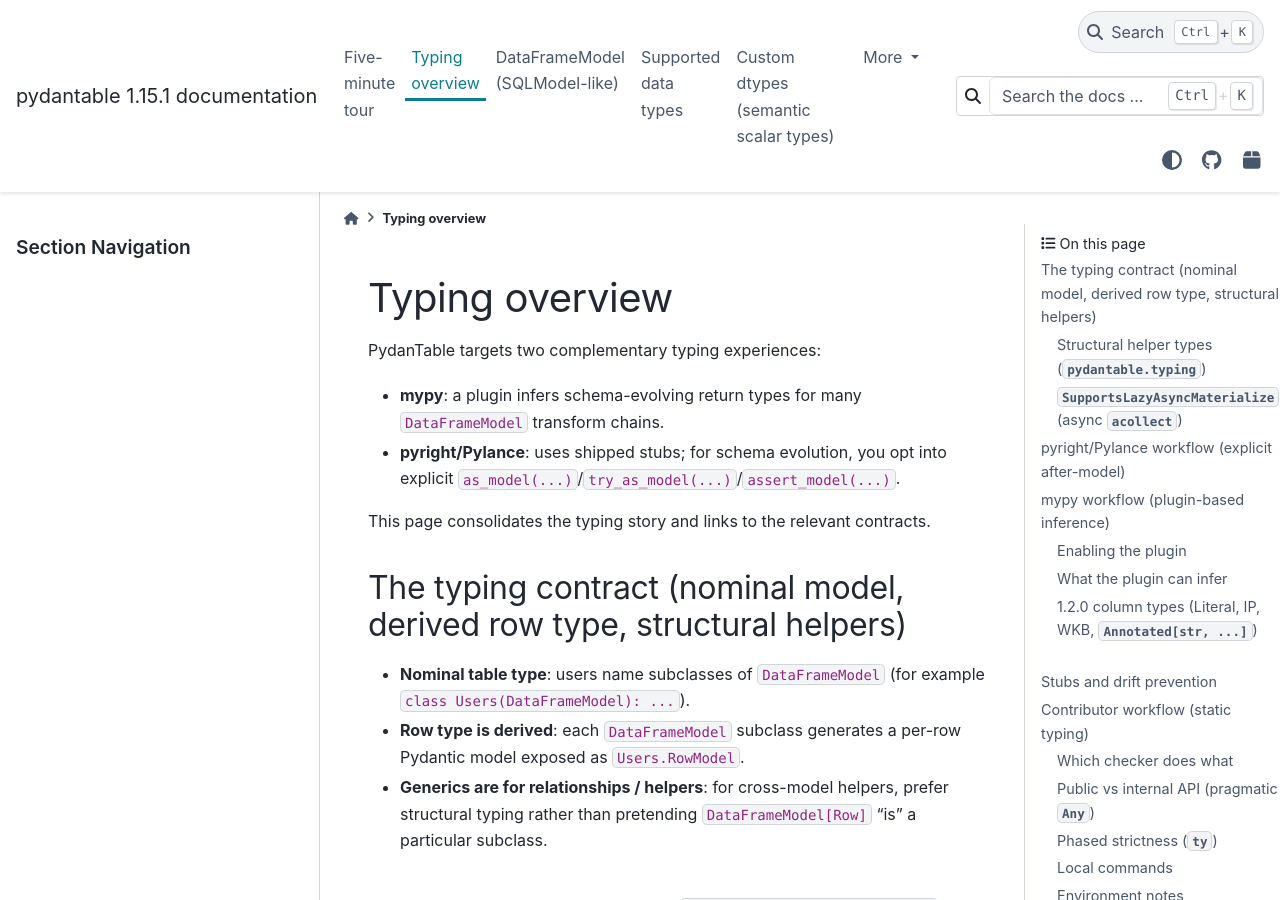
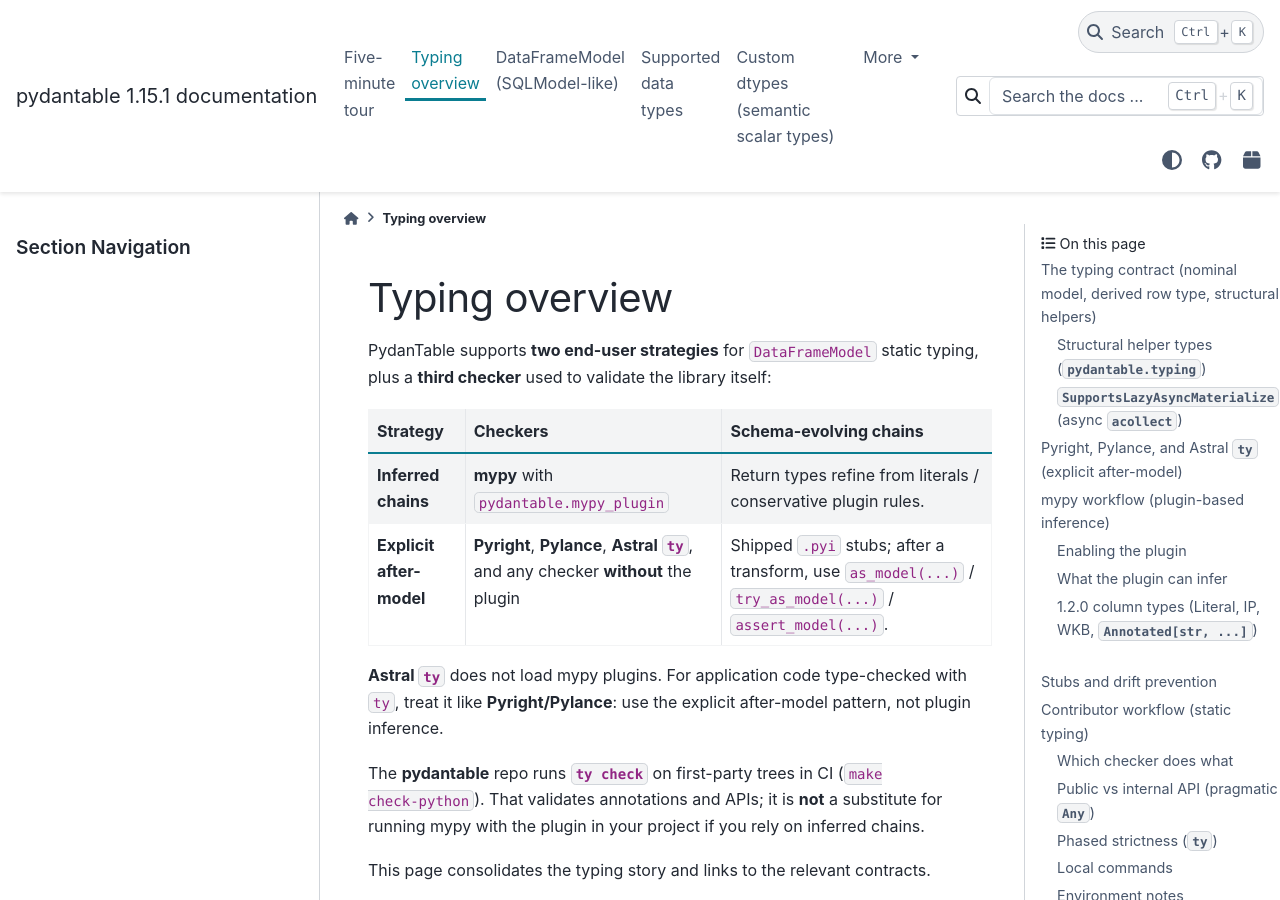
Before and after one commit to eddiethedean/pydantable, a Sphinx documentation site: the page built from docs/TYPING.md, in a window 1280 px wide and 900 px high. Built offline with Sphinx 7.4.7 and the PyData theme 0.15.4, drawn with Linux system fonts in a browser that asks for light colours; the version number is read from the project's files by our own code; some of the changed text lies outside the part shown.

Commit message:
docs(typing): align Astral ty with Pyright stub + as_model story
Document that ty does not load the mypy plugin; users should follow the
explicit after-model workflow like Pyright/Pylance. Update TYPING,
DATAFRAMEMODEL, TROUBLESHOOTING, index, and mypy config comment.

````diff
--- a/docs/TYPING.md
+++ b/docs/TYPING.md
@@ -1,9 +1,15 @@
 # Typing overview
 
-PydanTable targets two complementary typing experiences:
+PydanTable supports **two end-user strategies** for `DataFrameModel` static typing, plus a **third checker** used to validate the library itself:
 
-- **mypy**: a plugin infers schema-evolving return types for many `DataFrameModel` transform chains.
-- **pyright/Pylance**: uses shipped stubs; for schema evolution, you opt into explicit `as_model(...)`/`try_as_model(...)`/`assert_model(...)`.
+| Strategy | Checkers | Schema-evolving chains |
+|----------|----------|------------------------|
+| **Inferred chains** | **mypy** with `pydantable.mypy_plugin` | Return types refine from literals / conservative plugin rules. |
+| **Explicit after-model** | **Pyright**, **Pylance**, **Astral `ty`**, and any checker **without** the plugin | Shipped `.pyi` stubs; after a transform, use `as_model(...)` / `try_as_model(...)` / `assert_model(...)`. |
+
+**Astral `ty`** does not load mypy plugins. For application code type-checked with `ty`, treat it like **Pyright/Pylance**: use the explicit after-model pattern, not plugin inference.
+
+The **pydantable** repo runs **`ty check`** on first-party trees in CI (`make check-python`). That validates annotations and APIs; it is **not** a substitute for running mypy with the plugin in your project if you rely on inferred chains.
 
 This page consolidates the typing story and links to the relevant contracts.
 
@@ -59,11 +65,13 @@
     return await m.acollect()
 ```
 
-At **runtime**, `SupportsLazyAsyncMaterialize` is `@runtime_checkable`, so `isinstance(x, SupportsLazyAsyncMaterialize)` succeeds when `x` has a callable **`acollect`** (duck typing). That check does **not** validate coroutine return types or argument kinds; use mypy/pyright for that.
+At **runtime**, `SupportsLazyAsyncMaterialize` is `@runtime_checkable`, so `isinstance(x, SupportsLazyAsyncMaterialize)` succeeds when `x` has a callable **`acollect`** (duck typing). That check does **not** validate coroutine return types or argument kinds; use mypy, Pyright, or `ty` for that.
 
-**Static checkers:** Stubs may not list every lazy **`aread_*`** classmethod on each `DataFrameModel` subclass. If mypy/pyright complains on **`MyModel.aread_parquet(...)`**, assign via **`typing.cast(SupportsLazyAsyncMaterialize[Any], MyModel.aread_parquet(...))`**, bind **`_aread = MyModel.aread_parquet  # type: ignore[attr-defined]`**, or enable the pydantable **mypy plugin** where applicable.
+**Static checkers:** Stubs may not list every lazy **`aread_*`** classmethod on each `DataFrameModel` subclass. If **mypy** (no plugin), **Pyright/Pylance**, or **`ty`** complains on **`MyModel.aread_parquet(...)`**, assign via **`typing.cast(SupportsLazyAsyncMaterialize[Any], MyModel.aread_parquet(...))`**, bind **`_aread = MyModel.aread_parquet  # type: ignore[attr-defined]`**, or enable the pydantable **mypy plugin** (mypy only) where applicable.
 
-## pyright/Pylance workflow (explicit after-model)
+## Pyright, Pylance, and Astral `ty` (explicit after-model)
+
+**Pyright**, **Pylance**, and **Astral `ty`** cannot apply the mypy plugin, so they follow the same stub-based pattern: chained transforms are loosely typed until you assert an after-model. The examples below say “Pyright”; use the identical **`as_model` / `try_as_model` / `assert_model`** workflow with **`ty check`** on your project.
 
 Pyright cannot express dependent “schema evolution” from transform chains, so the ergonomic pattern is:
 
@@ -89,6 +97,8 @@
 - `assert_model(After)` raises with a richer schema diff (missing/extra/type mismatches).
 
 ## mypy workflow (plugin-based inference)
+
+If you use **Astral `ty`** or **Pyright** on your project instead of mypy, use the **explicit after-model** section above — the plugin applies **only** to mypy.
 
 ### Enabling the plugin
 
@@ -128,7 +138,7 @@
 body (`Literal[...]`, `ipaddress` classes, `WKB`, and plain or `Annotated` strings show
 up in mypy’s analysis like `int` / `str`).
 
-Pyright users keep the same workflow as other scalars: chained methods are typed as
+Users without the mypy plugin (Pyright, Pylance, **`ty`**, and so on) keep the same workflow as other scalars: chained methods are typed as
 `DataFrameModel[Any]` in stubs, so use **`as_model(After)`** / **`try_as_model`** /
 **`assert_model`** when you need an explicit **`After`** type after `select` /
 `with_columns` / `rename`.
@@ -154,9 +164,9 @@
 
 | Tool | Role |
 |------|------|
-| **Astral `ty`** | Primary checker for `python/pydantable`, `pydantable-protocol`, and `pydantable-native` (see `[tool.ty]` in `pyproject.toml`). Used in `make check-python` / CI. |
-| **mypy** + `pydantable.mypy_plugin` | Schema-evolving `DataFrameModel` chains; run via `tests/test_mypy_*.py` or `mypy` with the repo config. `tests.*` is ignored by mypy by design. |
-| **Pyright** | Narrow config (`pyrightconfig.json`) targets typing **contract** tests under `tests/` plus `typings/`. Optional `pyrightconfig-strict.json` type-checks the full `python/pydantable` tree for maintainers (`make pyright-check-strict`); expect noise and optional deps. |
+| **Astral `ty`** | Primary checker for `python/pydantable`, `pydantable-protocol`, and `pydantable-native` (see `[tool.ty]` in `pyproject.toml`). Used in `make check-python` / CI. **No mypy plugins** — for `DataFrameModel`, it matches the **stub + `as_model`** story (same as Pyright), not plugin inference. |
+| **mypy** + `pydantable.mypy_plugin` | Optional schema-evolving `DataFrameModel` chains for **mypy** users; run via `tests/test_mypy_*.py` or `mypy` with the repo config. `tests.*` is ignored by mypy by design. |
+| **Pyright** | Narrow config (`pyrightconfig.json`) targets typing **contract** tests under `tests/` plus `typings/`. Same explicit-`as_model` contract as **`ty`** for app code. Optional `pyrightconfig-strict.json` type-checks the full `python/pydantable` tree for maintainers (`make pyright-check-strict`); expect noise and optional deps. |
 
 ### Public vs internal API (pragmatic `Any`)
 
--- a/pyproject.toml
+++ b/pyproject.toml
@@ -199,7 +199,8 @@
 # mypy's cross-ref fixup when analyzing transitive imports.
 namespace_packages = true
 # Mypy plugin enables automatic schema-evolving return typing for DataFrameModel
-# transform chains. Pyright/Pylance relies on the shipped stubs + `as_model(...)`.
+# transform chains. Pyright/Pylance and Astral ``ty`` rely on shipped stubs +
+# ``as_model(...)`` (``ty`` does not load mypy plugins).
 plugins = ["python/pydantable/mypy_plugin.py"]
 
 # Tests use parametrized UI bases and column attrs that are Expr at runtime but
````
Also changed, not shown: docs/DATAFRAMEMODEL.md (+4 -4 lines), docs/TROUBLESHOOTING.md (+3 -3 lines), docs/index.md (+2 -2 lines).
